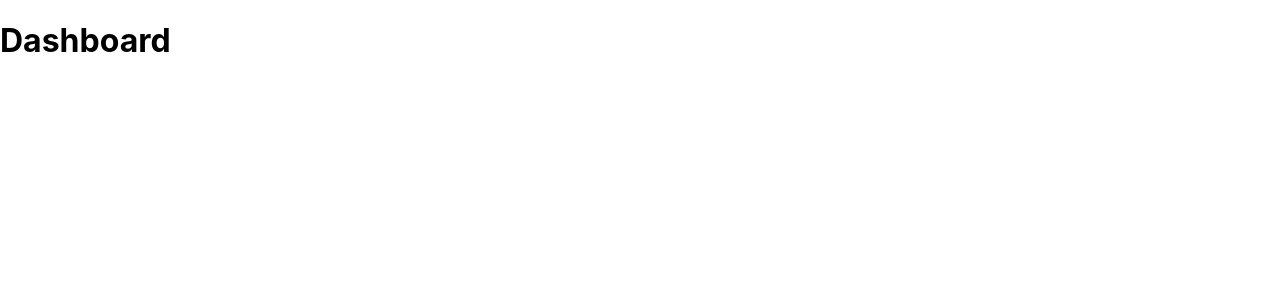
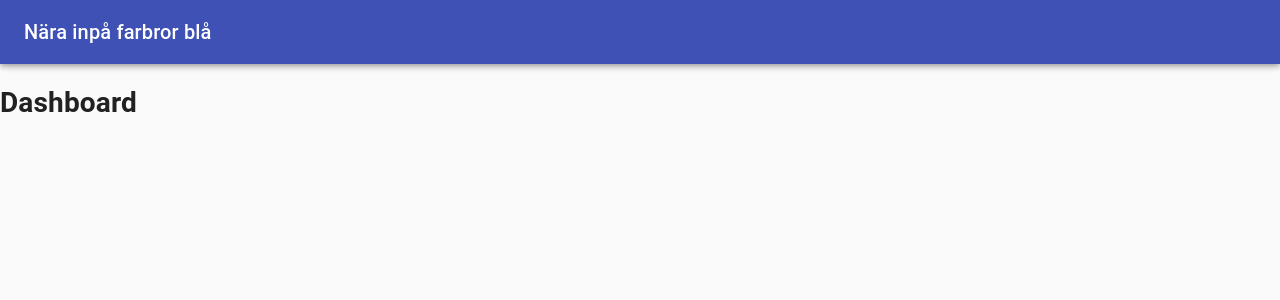
Before and after one commit to Gurra-G/nara_inpa_farbror_bla, a React (Create React App) app: page / in a window 1280 px wide. Shown: the top 300 px of the page. Built offline with nearby package versions, Linux system fonts and the light colour scheme.

Commit message:
Added scrollbar to AppBar component

```diff
--- a/src/components/common/AppBar.js
+++ b/src/components/common/AppBar.js
@@ -0,0 +1,39 @@
+import React, { Fragment } from "react";
+import AppBar from "@material-ui/core/AppBar";
+import Toolbar from "@material-ui/core/Toolbar";
+import Typography from "@material-ui/core/Typography";
+import CssBaseline from "@material-ui/core/CssBaseline";
+import useScrollTrigger from "@material-ui/core/useScrollTrigger";
+import Slide from "@material-ui/core/Slide";
+
+function HideOnScroll(props) {
+  const { children, window } = props; //Property destructering
+  // Note that you normally won't need to set the window ref as useScrollTrigger
+  // will default to window.
+  // This is only being set here because the demo is in an iframe.
+  const trigger = useScrollTrigger({ target: window ? window() : undefined });
+
+  return (
+    <Slide appear={false} direction="down" in={!trigger}>
+      {children}
+    </Slide>
+  );
+}
+
+const Appbar = (props) => {
+  return (
+    <Fragment>
+      <CssBaseline />
+      <HideOnScroll {...props}>
+        <AppBar>
+          <Toolbar>
+            <Typography variant="h6">Nära inpå farbror blå</Typography>
+          </Toolbar>
+        </AppBar>
+      </HideOnScroll>
+      <Toolbar />
+    </Fragment>
+  );
+};
+
+export default Appbar;
--- a/src/components/containers/Dashboard.js
+++ b/src/components/containers/Dashboard.js
@@ -1,7 +1,13 @@
 import React from "react";
+import AppBar from "../common/AppBar";
 
 function Dashboard() {
-  return <h1>Dashboard</h1>;
+  return (
+    <React.Fragment>
+      <AppBar />
+      <h1>Dashboard</h1>
+    </React.Fragment>
+  );
 }
 
 export default Dashboard;
```
Also changed, not shown: public/manifest.json.
